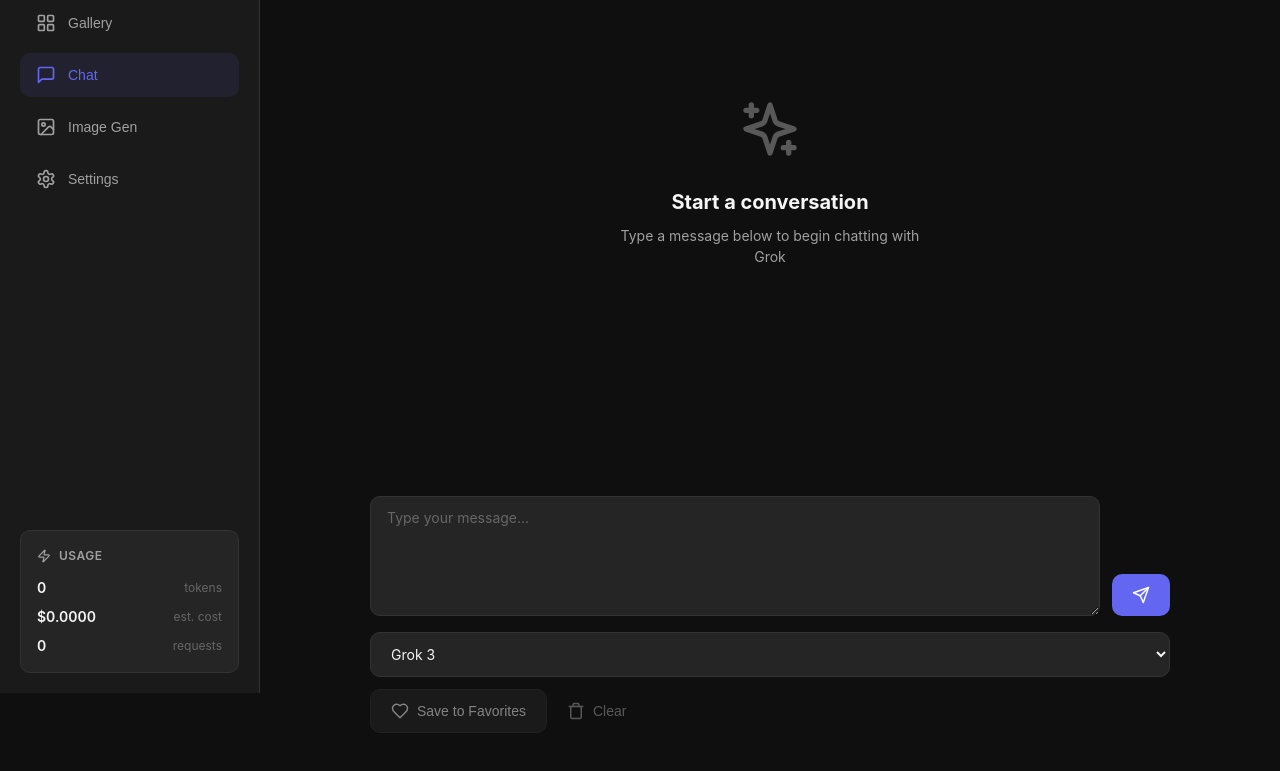
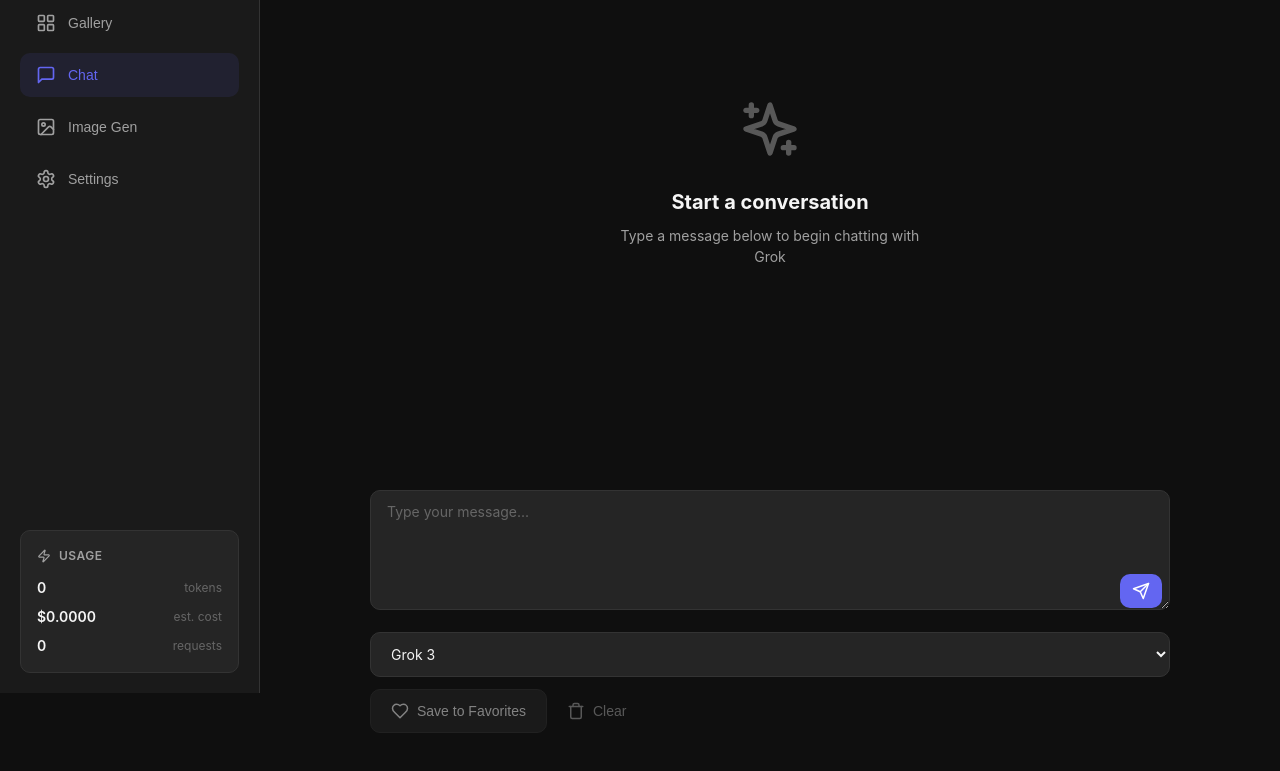
Before and after one commit to albinc92/grok-bud, a website built with Vite: page index.html in a window 1280 px wide. Both pictures are taken after a click on the button "Chat". Shown: the part 107-878 px from the top of the page. Built offline with nearby package versions, Linux system fonts and the light colour scheme.

Commit message:
fixed send button

```diff
--- a/src/styles.css
+++ b/src/styles.css
@@ -662,13 +662,19 @@ select.input {
 }
 
 .chat-input-container {
-  display: flex;
-  gap: var(--space-3);
-  align-items: flex-end;
+  position: relative;
 }
 
 .chat-input-container .input {
-  flex: 1;
+  width: 100%;
+  padding-right: 60px;
+}
+
+.chat-input-container .btn {
+  position: absolute;
+  right: var(--space-2);
+  bottom: var(--space-2);
+  padding: var(--space-2) var(--space-3);
 }
 
 .chat-controls {
```
